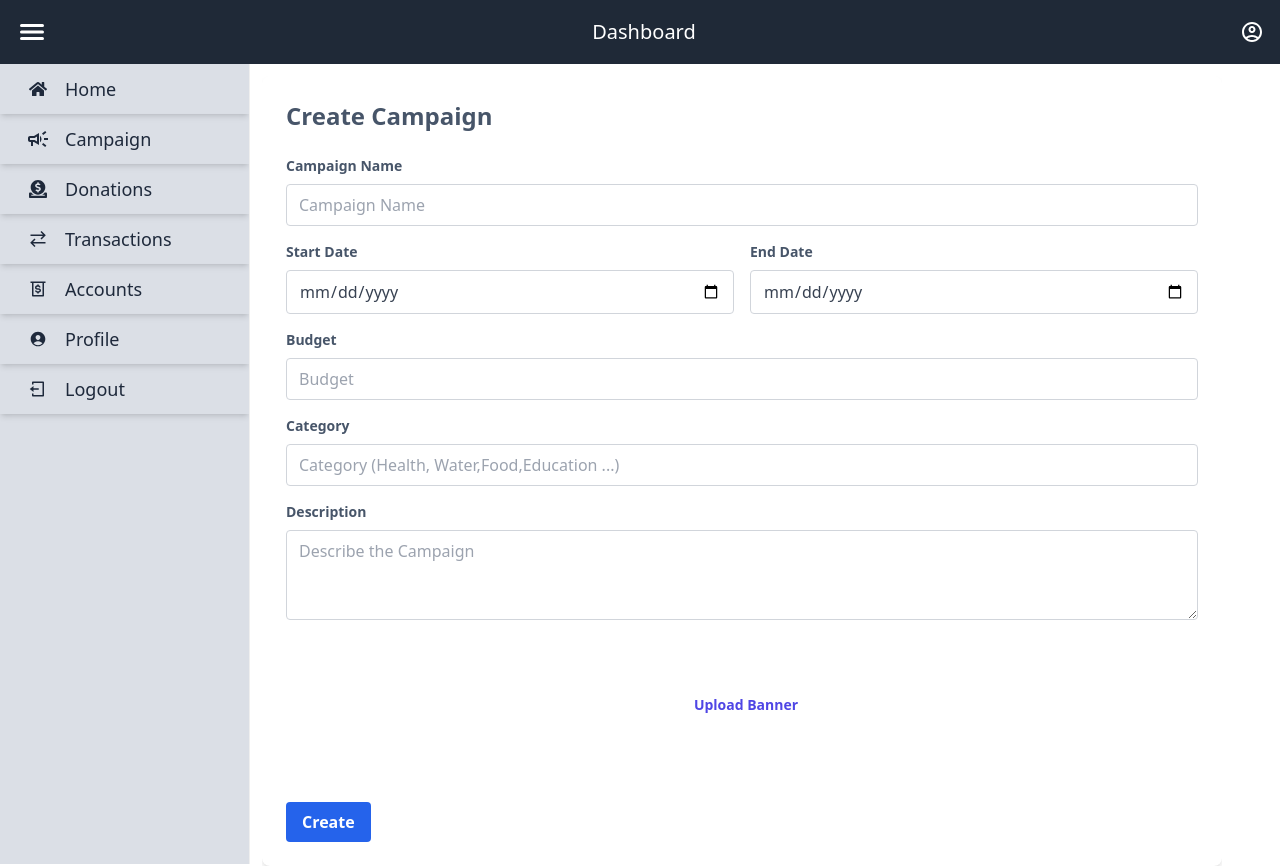
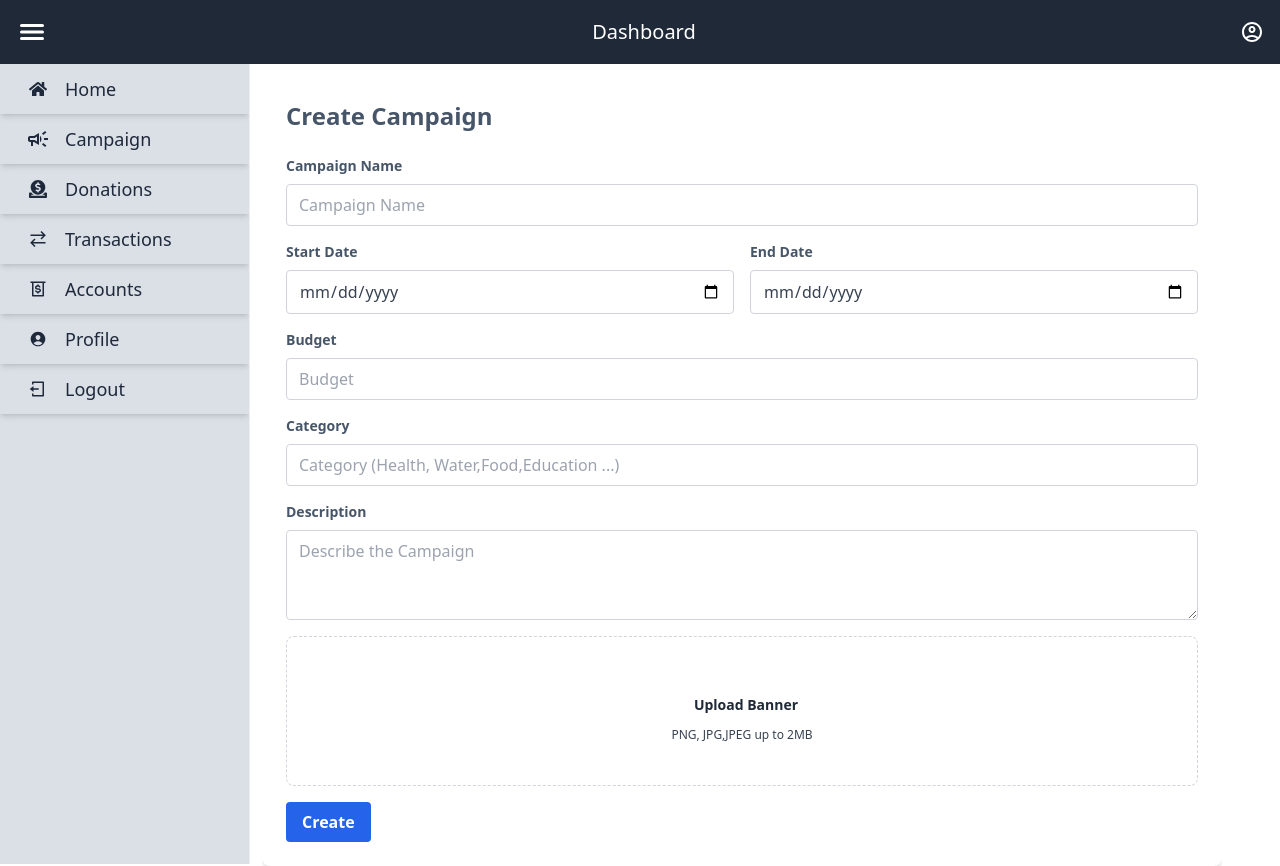
Before and after one commit to MuchokiDavid/Msaadafund-Frontend, a React (Create React App) app: page /org/dashboard/accounts in a window 1280 px wide. Shown: the top 866 px of the page. Built offline with nearby package versions, Linux system fonts and the light colour scheme; sample sign-in values are in the browser's storage.

Commit message:
Upload input styles

```diff
--- a/src/components/org-dashboard/pages/CreateCampaign.jsx
+++ b/src/components/org-dashboard/pages/CreateCampaign.jsx
@@ -176,7 +176,7 @@ function CreateCampaign() {
                         required
                     />
                 </div>
-                <div className="mt-2 flex justify-center rounded-lg border border-dashed border-white px-6 py-10">
+                <div className="mt-2 flex justify-center rounded-lg border border-dashed border-gray-300 dark:border-gray-700 px-6 py-10">
                     <div className="text-center">
                         <div className="mt-4 flex text-sm leading-6">
                         <span className="mr-2">{banner ? banner.name : ''}</span>
@@ -184,19 +184,19 @@ function CreateCampaign() {
                                 htmlFor="file-upload"
                                 className="relative cursor-pointer h-8 px-4 rounded-md bg-white font-semibold text-indigo-600 focus-within:outline-none focus-within:ring-2 focus-within:ring-indigo-600 focus-within:ring-offset-2 hover:text-indigo-500"
                             >
-                                <span>Upload Banner</span>
+                                <span className='text-gray-800'>Upload Banner</span>
                                 <input
                                     id="file-upload"
                                     name="file-upload"
                                     type="file"
                                     accept="image/*"
-                                    className="sr-only"
+                                    className="sr-only py-6"
                                     onChange={(e) => handleFileUpload(e)}
                                     required
                                 />
                             </label>
                         </div>
-                        <p className="text-xs leading-5 ">PNG, JPG,JPEG up to 2MB</p>
+                        <p className="text-xs leading-5 text-gray-700 dark:text-gray-200">PNG, JPG,JPEG up to 2MB</p>
                     </div>
                 </div>
 
```
